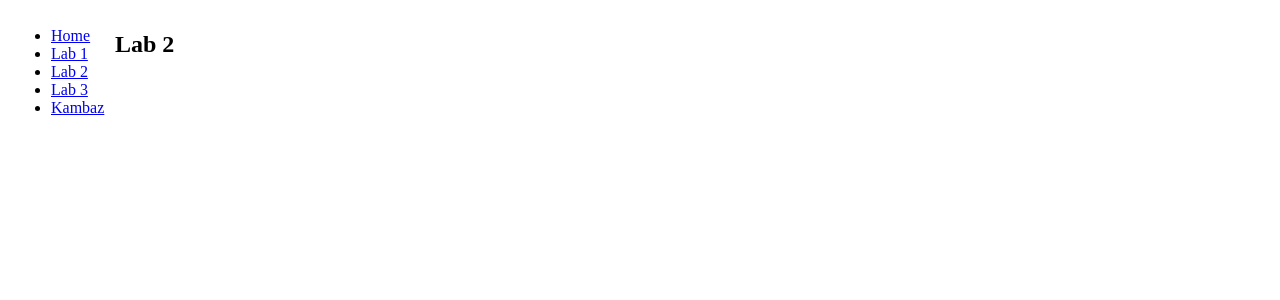
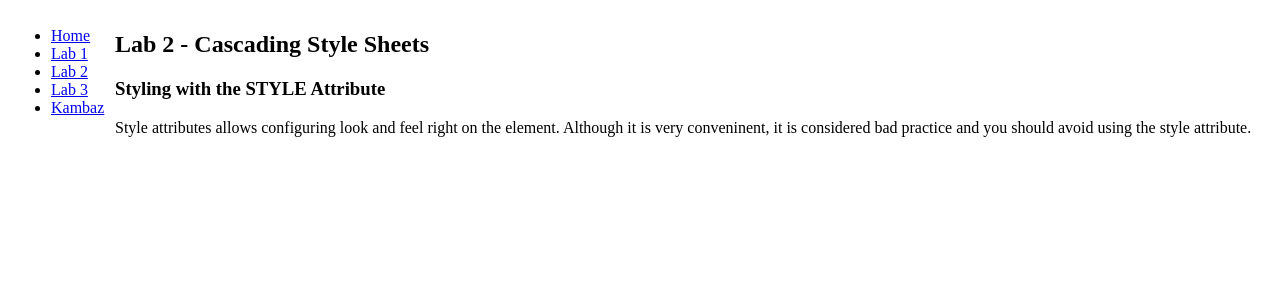
Before and after one commit to estebanpuyanas/cs4550-webdev, a Next.js app: page /labs/lab2 in a window 1280 px wide. Shown: the top 300 px of the page. Built offline with nearby package versions, Linux system fonts and the light colour scheme.

Commit message:
starting lab 2

```diff
--- /dev/null
+++ b/app/labs/lab2/index.css
@@ -0,0 +1,15 @@
+/*p {
+    background-color: green;
+    color: white;
+}*/
+
+p#wd-id-selector-1 {
+    background-color: red;
+    color: white;
+}
+
+
+p#wd-id-selector-2 {
+    background-color: yellow;
+    color: black;
+}
--- a/app/labs/lab2/page.tsx
+++ b/app/labs/lab2/page.tsx
@@ -1,7 +1,14 @@
+import "./index.css"
 export default function Lab2() {
   return (
-    <div>
-      <h2>Lab 2</h2>
+    <div id="wd-lab2">
+      <h2>Lab 2 - Cascading Style Sheets</h2>
+      <h3>Styling with the STYLE Attribute</h3>
+            <p>
+                Style attributes allows configuring look and feel right on the element.
+                Although it is very conveninent, it is considered bad practice and you should avoid
+                using the style attribute.
+            </p>
     </div>
   );
 }
```
